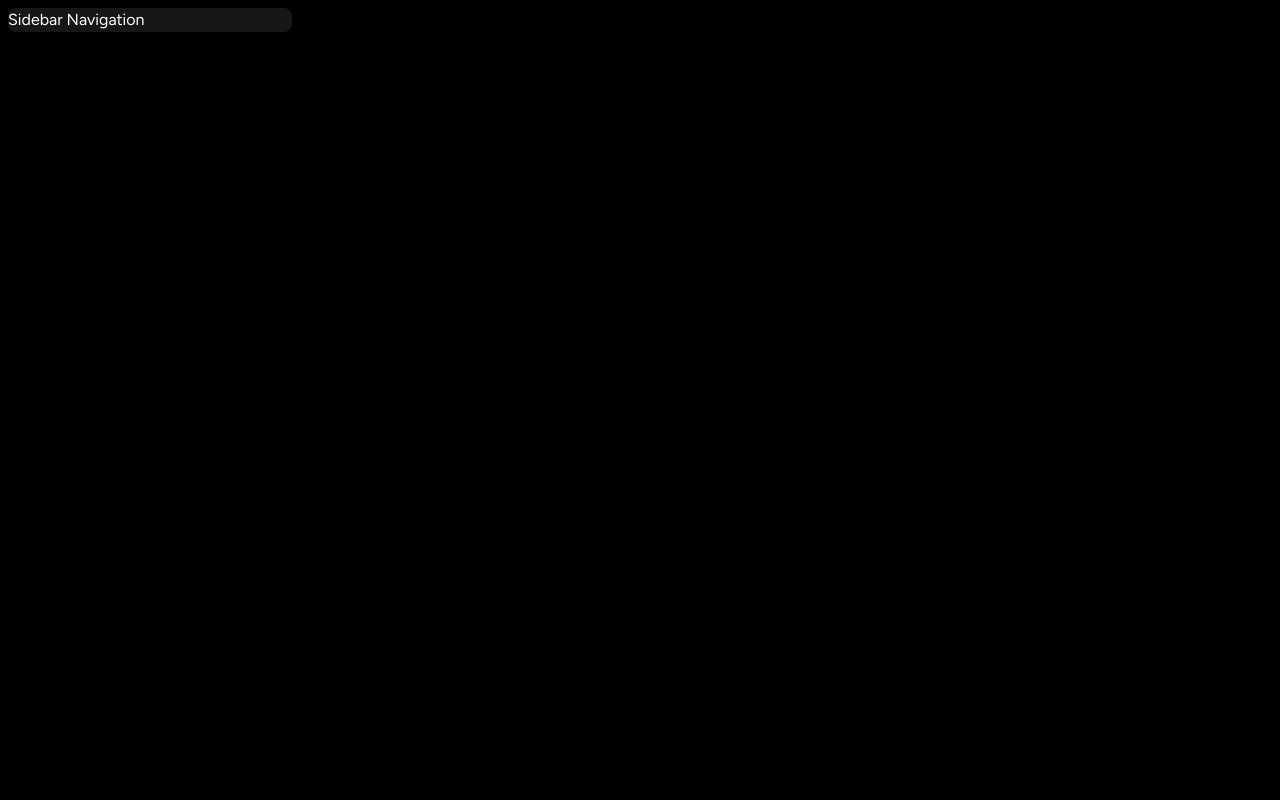
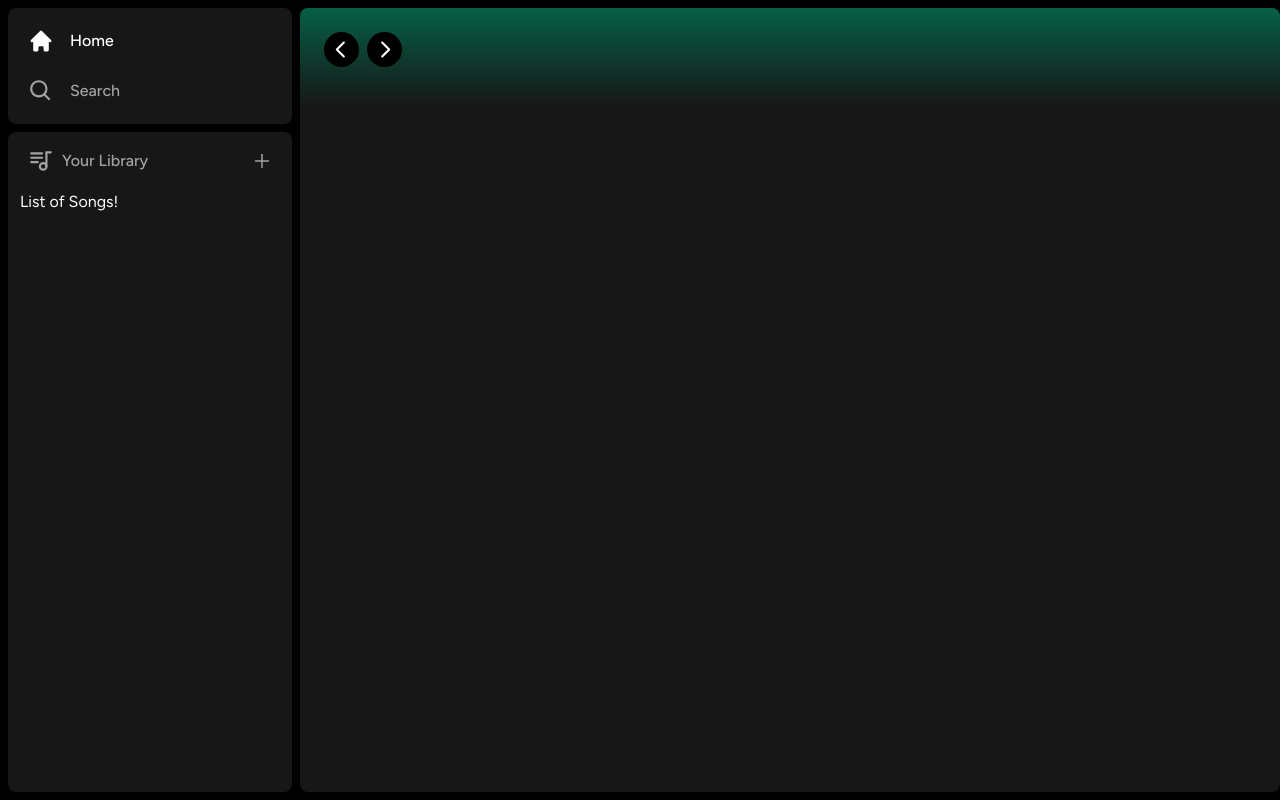
Before and after one commit to EthanCh30/MusicGo, a Next.js app: page / in a window 1280 px wide. Built offline with nearby package versions, Linux system fonts and the light colour scheme.

Commit message:
arrow button finish

```diff
--- a/app/(site)/page.tsx
+++ b/app/(site)/page.tsx
@@ -1,9 +1,18 @@
+import Header from "@/components/Header";
 
 
 export default function Home() {
   return (
-    <div className="text-green-500">
-      Main Content
+    <div className="bg-neutral-900
+    rounded-lg
+    h-full
+    w-full
+    overflow-hidden
+    overflow-y-auto">
+      <Header>
+        Header
+      </Header>
+
     </div>
   );
 }
--- /dev/null
+++ b/components/Header.tsx
@@ -0,0 +1,70 @@
+'use client';
+import { useRouter } from "next/navigation";
+import { RxCaretLeft, RxCaretRight } from "react-icons/rx";
+import { twMerge } from "tailwind-merge";
+
+interface HeaderProps {
+    children: React.ReactNode;
+    className?: string;
+  }
+
+const Header: React.FC<HeaderProps> = ({
+    children,
+    className
+}) =>{
+   const router = useRouter();
+
+   const handleLogout = () => {
+
+   }
+    return (
+        <div
+      className={twMerge(`
+        h-fit
+        bg-gradient-to-b
+        from-emerald-800
+        p-6
+        `,
+        className
+      )}>
+        <div className="w-full mb-4 flex items-center justify-between">
+            <div className="hidden md:flex gap-x-2 items-center">
+            <button
+            onClick={() => router.back()}
+            className="
+              rounded-full
+              bg-black
+              flex
+              items-center
+              justify-center
+              cursor-pointer
+              hover:opacity-75
+              transition
+            "
+          >
+            <RxCaretLeft className="text-white" size={35} />
+          </button>
+          <button
+            onClick={() => router.forward()}
+            className="
+              rounded-full
+              bg-black
+              flex
+              items-center
+              justify-center
+              cursor-pointer
+              hover:opacity-75
+              transition
+            "
+          >
+            <RxCaretRight className="text-white" size={35} />
+          </button>
+            </div>
+
+        </div>
+        </div>
+    );
+}
+
+
+export default Header;
--- /dev/null
+++ b/components/Library.tsx
@@ -0,0 +1,38 @@
+"use client";
+
+import { AiOutlinePlus } from "react-icons/ai";
+import { TbPlaylist } from "react-icons/tb";
+
+const Library = () => {
+    const onClick = () => {
+
+    };
+
+    return (
+    <div className="flex flex-col">
+        <div className="flex items-center justify-between px-5 pt-4">
+            <div className="inline-flex items-center gap-x-2">
+            <TbPlaylist className="text-neutral-400" size={26} />
+          <p className="text-neutral-400 font-medium text-md">
+            Your Library
+          </p>
+            </div>
+            <AiOutlinePlus
+          onClick={onClick}
+          size={20}
+          className="
+            text-neutral-400
+            cursor-pointer
+            hover:text-white
+            transition
+          "
+        />
+        </div>
+            <div className="flex flex-col gap-y-2 mt-4 px-3">
+                List of Songs!
+            </div>
+
+    </div>
+    );
+}
+export default Library;
--- a/components/Sidebar.tsx
+++ b/components/Sidebar.tsx
@@ -5,6 +5,8 @@ import { useMemo } from "react";
 import { BiSearch } from "react-icons/bi";
 import { HiHome } from "react-icons/hi";
 import Box from "./Box";
+import SidebarItem from "./SidebarItem";
+import Library from "./Library";
 
 interface SidebarProps {
 children: React. ReactNode;
@@ -40,12 +42,26 @@ children: React. ReactNode;
           w-[300px]
           p-2
         ">
-    <Box>
-        Sidebar Navigation
-    </Box>
+        <Box>
+        <div className="flex flex-col gap-y-4 px-5 py-4">
+                {routes.map((item) => (
+                <SidebarItem
+                key={item.label}
+                {...item} />
+                ))}
 
+            </div>
+        </Box>
 
+        <Box className="overflow-y-auto h-full">
+          {/* <Library songs={songs} /> */}
+          <Library />
+        </Box>
         </div>
+
+        <main className="h-full flex-1 overflow-y-auto py-2">
+        {children}
+       </main>
     </div>
     );
     }
--- /dev/null
+++ b/components/SidebarItem.tsx
@@ -0,0 +1,45 @@
+import Link from 'next/link';
+import { IconType } from 'react-icons';
+import { twMerge } from 'tailwind-merge';
+
+interface SidebarItemProps {
+  icon: IconType;
+  label: string;
+  active?: boolean;
+  href: string;
+}
+
+const SidebarItem: React.FC<SidebarItemProps> = ({
+  icon: Icon,
+  label,
+  active,
+  href
+}) => {
+  return (
+    <Link
+      href={href}
+      className={twMerge(`
+        flex
+        flex-row
+        h-auto
+        items-center
+        w-full
+        gap-x-4
+        text-md
+        font-medium
+        cursor-pointer
+        hover:text-white
+        transition
+        text-neutral-400
+        py-1`,
+        active && "text-white"
+        )
+      }
+    >
+      <Icon size={26} />
+      <p className="truncate w-100">{label}</p>
+    </Link>
+   );
+}
+
+export default SidebarItem;
```
